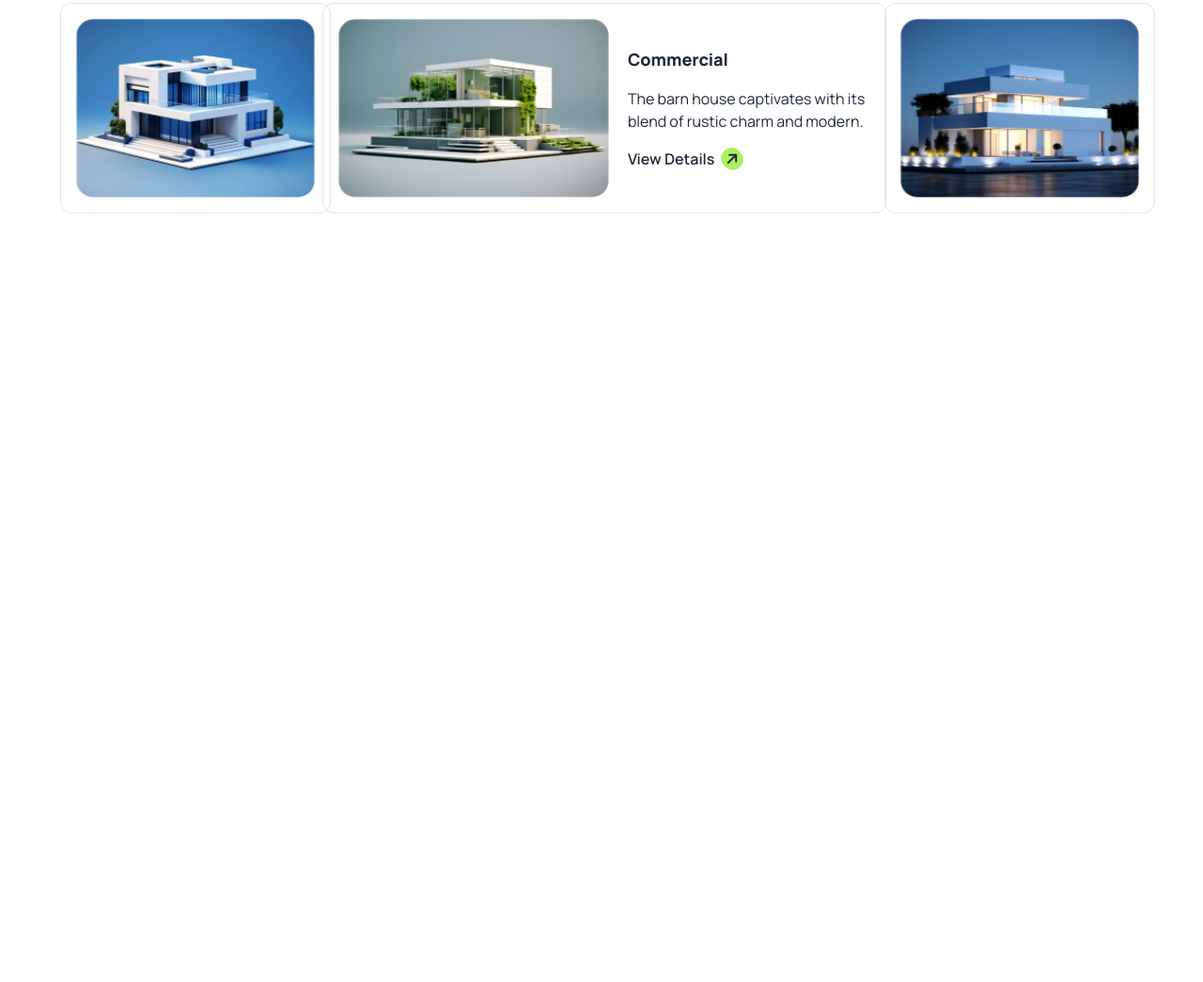
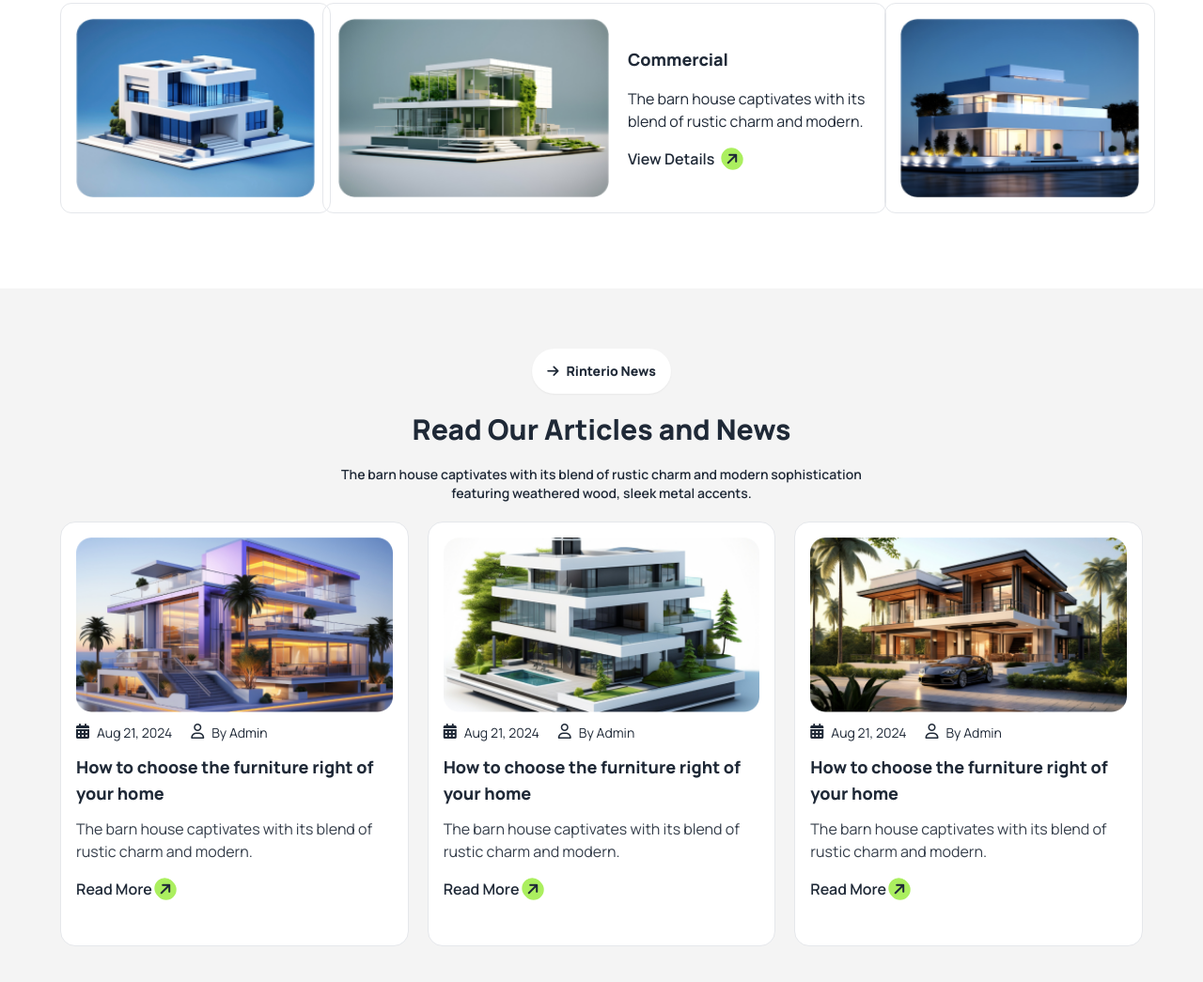
Before and after one commit to provakar788/mythird-Assignment, a plain HTML site: page index.html in a window 1280 px wide. Shown: the part 2621-3666 px from the top of the page at 94% size. Before the commit the page ends 2928 px from the top, so only its background shows below. Drawn offline with nearby package versions, Linux system fonts and the light colour scheme.

Commit message:
added the article & news section with responsive

```diff
--- a/index.html
+++ b/index.html
@@ -278,6 +278,88 @@
           </div>
         </div>
       </section>
+      <!-- article & news section -->
+      <section class="bg-grey text-center space-y-5 px-5 py-8 lg:p-16">
+        <div class="btn bg-base-100 rounded-full outline-none border-none">
+          <i class="fa-solid fa-arrow-right"></i>
+          <a class="font-extrabold">Rinterio News</a>
+        </div>
+        <h1 class="text-2xl lg:text-3xl font-extrabold">Read Our Articles and News</h1>
+        <p class="lg:w-2/4 font-semibold text-sm lg:text-md mx-auto">
+          The barn house captivates with its blend of rustic charm and modern sophistication featuring weathered wood, sleek metal accents.
+        </p>
+        <div class="grid grid-cols-1 md:grid-cols-2 lg:grid-cols-3 gap-5">
+          <div class="text-start justify-start bg-base-100 space-y-3 border p-4 rounded-2xl">
+            <img class="w-full" src="./assets/article1.png" alt="">
+            <div class="flex gap-5">
+              <div class="flex gap-2">
+                <i class="fa-solid fa-calendar-days"></i>
+                <h4 class="text-sm">Aug 21, 2024</h4>
+              </div>
+              <div class="flex gap-2">
+                <i class="fa-regular fa-user"></i>
+                <h4 class="text-sm">By Admin</h4>
+              </div>
+            </div>
+            <h2 class="text-lg font-extrabold">How to choose the furniture right of your home</h2>
+            <p class="opacity-90">
+              The barn house captivates with its blend of rustic charm and modern.
+            </p>
+            <div class="collapse -top-3 -left-4" tabindex="0">
+              <div class="collapse-title font-semibold">Read More <i class="fa-solid fa-arrow-right bg-rinterio p-1 rounded-full -rotate-45"></i></div>
+              <div class="collapse-content">
+                <p class="opacity-90">sophistication featuring weathered wood, sleek metal accents.</p>
+              </div>
+            </div>
+          </div>
+          <div class="text-start bg-base-100 space-y-3 border p-4 rounded-2xl">
+            <img class="w-full" src="./assets/article2.png" alt="">
+            <div class="flex gap-5">
+              <div class="flex gap-2">
+                <i class="fa-solid fa-calendar-days"></i>
+                <h4 class="text-sm">Aug 21, 2024</h4>
+              </div>
+              <div class="flex gap-2">
+                <i class="fa-regular fa-user"></i>
+                <h4 class="text-sm">By Admin</h4>
+              </div>
+            </div>
+            <h2 class="text-lg font-extrabold">How to choose the furniture right of your home</h2>
+            <p class="opacity-90">
+              The barn house captivates with its blend of rustic charm and modern.
+            </p>
+            <div class="collapse -top-3 -left-4" tabindex="0">
+              <div class="collapse-title font-semibold">Read More <i class="fa-solid fa-arrow-right bg-rinterio p-1 rounded-full -rotate-45"></i></div>
+              <div class="collapse-content">
+                <p class="opacity-90">sophistication featuring weathered wood, sleek metal accents.</p>
+              </div>
+            </div>
+          </div>
+          <div class="text-start bg-base-100 space-y-3 border p-4 rounded-2xl">
+            <img class="w-full" src="./assets/article3.png" alt="">
+            <div class="flex gap-5">
+              <div class="flex gap-2">
+                <i class="fa-solid fa-calendar-days"></i>
+                <h4 class="text-sm">Aug 21, 2024</h4>
+              </div>
+              <div class="flex gap-2">
+                <i class="fa-regular fa-user"></i>
+                <h4 class="text-sm">By Admin</h4>
+              </div>
+            </div>
+            <h2 class="text-lg font-extrabold">How to choose the furniture right of your home</h2>
+            <p class="opacity-90">
+              The barn house captivates with its blend of rustic charm and modern.
+            </p>
+            <div class="collapse -top-3 -left-4" tabindex="0">
+              <div class="collapse-title font-semibold">Read More <i class="fa-solid fa-arrow-right bg-rinterio p-1 rounded-full -rotate-45"></i></div>
+              <div class="collapse-content">
+                <p class="opacity-90">sophistication featuring weathered wood, sleek metal accents.</p>
+              </div>
+            </div>
+          </div>
+        </div>
+      </section>
     </main>
 </body>
 </html>
```
